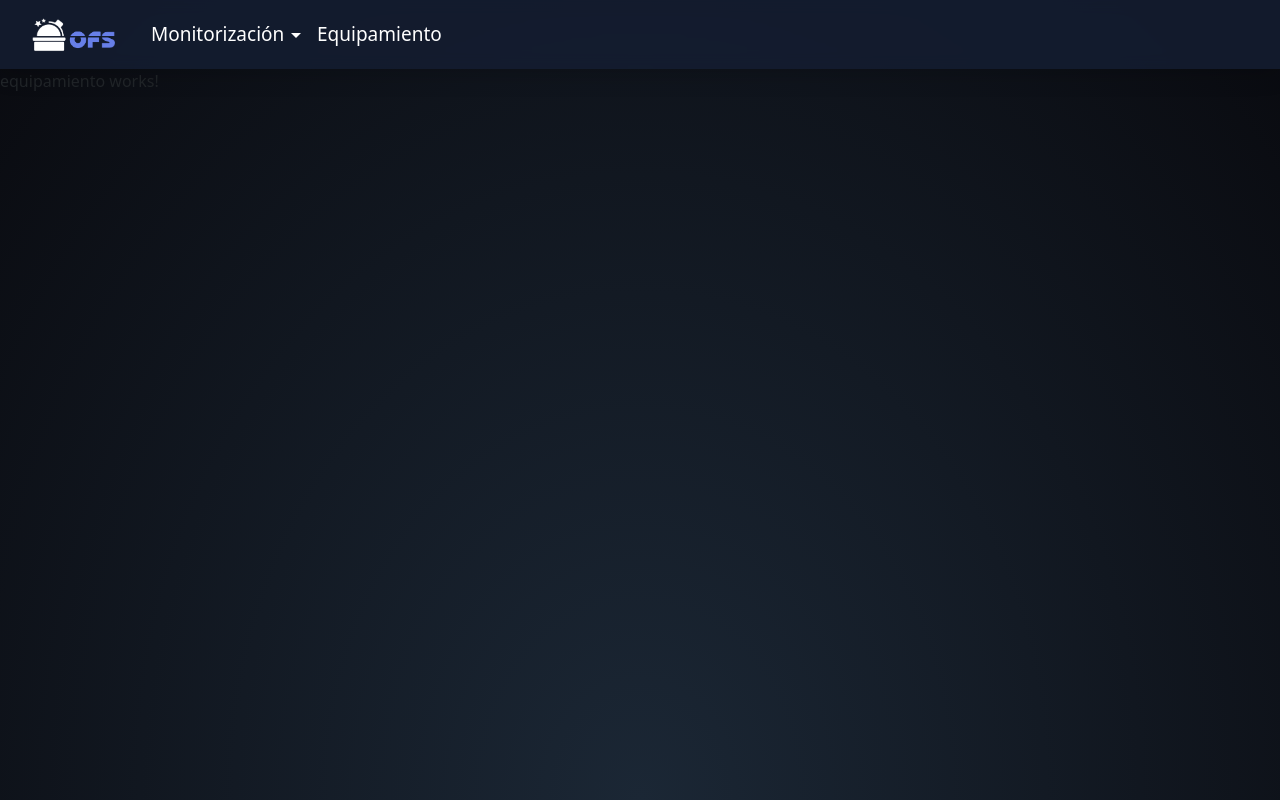
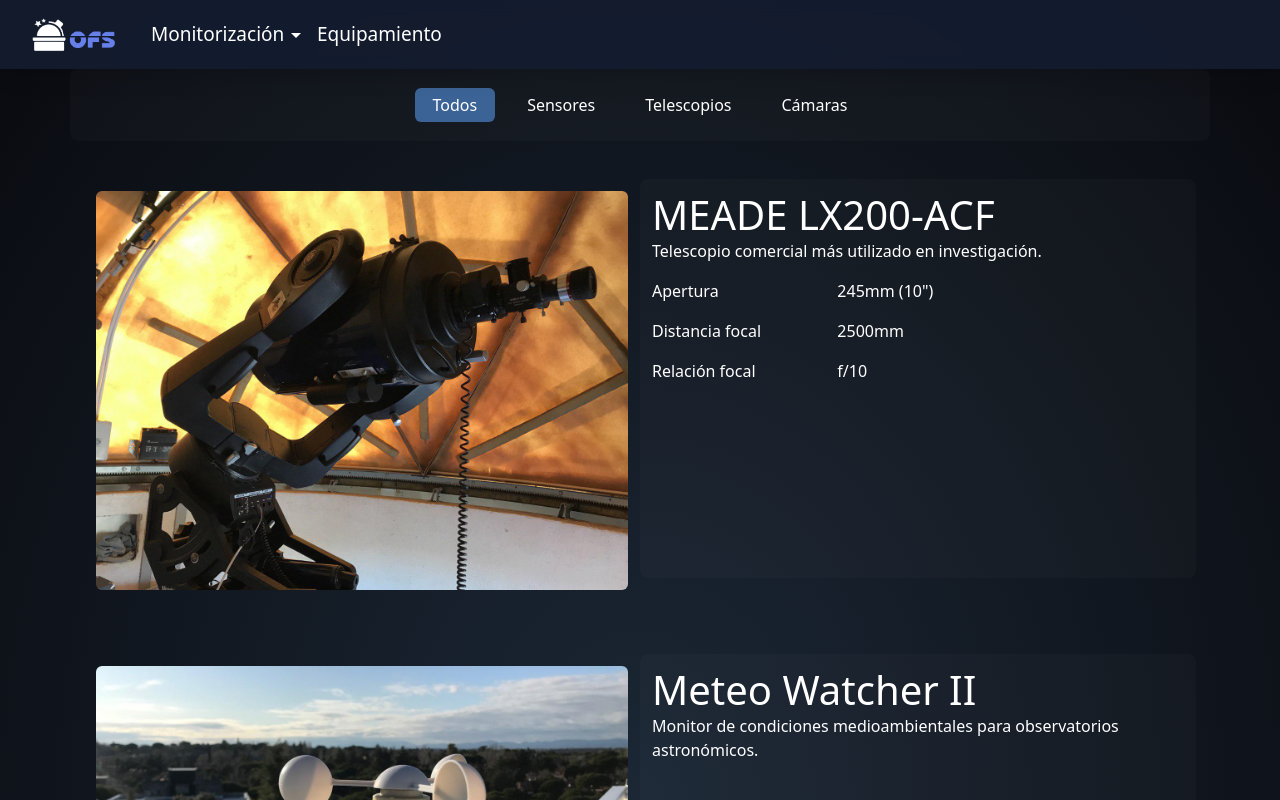
Before and after one commit to EddaBlanco/ofs_web, an Angular app in the folder ofs_web/: page /pages/equipamiento in a window 1280 px wide. Shown: the top 800 px of the page. Built offline with nearby package versions, Linux system fonts and the light colour scheme.

Commit message:
Equipamiento completado

```diff
--- a/ofs_web/src/app/pages/equipamiento/equipamiento.html
+++ b/ofs_web/src/app/pages/equipamiento/equipamiento.html
@@ -1 +1,27 @@
-<p>equipamiento works!</p>
+<div class="container flow-text text-white ">
+    <div class="row  justify-content-center ficha  ">
+        <div *ngFor="let elem of types" class="rounded button-filter  text-white col-auto  z-depth-5" [ngClass]="{selected: selectedType === elem.type}" (click)="filterEquipment(elem.type)">
+            <div>{{elem.label}}</div>
+        </div>
+    </div>
+    <div class="ficha row bg-transparent no-padding rounded z-depth-5" *ngFor="let device of showingEquipment">
+        <div class=" col-12 col-lg-6 no-padding">
+            <img class="image rounded" src="{{device.image}}">
+            <!-- <div class="col-12 row"> -->
+        </div>
+        <div class=" col-12 col-lg-6 ficha">
+
+            <h1 class="card-title">{{device.model}}</h1>
+
+            <p>{{device.description}}</p>
+            <div class="transparent" *ngFor="let property of device.properties ">
+                <div class="row">
+                    <p class="font-weight-light col-4">{{property.name}}</p>
+                    <p class="col-8">{{property.value}}</p>
+                </div>
+            </div>
+        </div>
+    </div>
+
+
+</div>
--- a/ofs_web/src/app/pages/equipamiento/equipamiento.scss
+++ b/ofs_web/src/app/pages/equipamiento/equipamiento.scss
@@ -0,0 +1,41 @@
+.selected {
+    background-color: #3c6396 !important;
+}
+
+.button-filter {
+    cursor: pointer;
+    display: inline-block;
+    padding: 5px 18px;
+    margin: 5px 7px;
+}
+
+.image {
+    object-fit: cover;
+    width: 100%;
+    height: 400px;
+}
+
+/* Tarjeta de equipo: separación y fondo estable para evitar cambios de color */
+.ficha {
+  background: rgba(255,255,255,0.02);
+  margin-bottom: 24px;
+  padding: 14px;
+  border-radius: 8px;
+}
+
+/* Asegura un padding interior entre imagen y texto en pantallas grandes */
+.ficha > .col-lg-6 {
+  padding: 12px;
+}
+
+/* Limitar tamaño de imagen para evitar pérdida de resolución extraña */
+.image {
+  max-height: 520px;
+  height: auto;
+  width: 100%;
+}
+
+/* En pantallas pequeñas, reducir la altura fija */
+@media (max-width: 767px) {
+  .image { max-height: 320px; }
+}
--- a/ofs_web/src/app/pages/equipamiento/equipamiento.ts
+++ b/ofs_web/src/app/pages/equipamiento/equipamiento.ts
@@ -1,11 +1,153 @@
 import { Component } from '@angular/core';
+import { CommonModule } from '@angular/common';
 
 @Component({
-  selector: 'app-equipamiento',
-  imports: [],
-  templateUrl: './equipamiento.html',
-  styleUrl: './equipamiento.scss'
+	selector: 'app-equipamiento',
+	standalone: true,
+	imports: [CommonModule],
+	templateUrl: './equipamiento.html',
+	styleUrls: ['./equipamiento.scss']
 })
 export class Equipamiento {
+	equipment: Array<any> = [];
+	showingEquipment: Array<any> = [];
+	selectedType = 'all';
+	types = [
+		{ type: 'all', label: 'Todos' },
+		{ type: 'sensor', label: 'Sensores' },
+		{ type: 'telescope', label: 'Telescopios' },
+		{ type: 'camera', label: 'Cámaras' }
+	];
 
+	// Para pruebas se incluye un listado de ejemplo. Sustituye por tu servicio real si lo deseas.
+	ngOnInit() {
+		this.equipment = [
+			{
+				name: 'Telescopio Meade',
+			model: 'MEADE LX200-ACF',
+			description: 'Telescopio comercial más utilizado en investigación.',
+			image: 'assets/img/equipment/meade-lx200.jpg',
+			type: 'telescope',
+			properties: [
+				{
+					name: 'Apertura',
+					value: '245mm (10")'
+				},
+				{
+					name: 'Distancia focal',
+					value: '2500mm'
+				},
+				{
+					name: 'Relación focal',
+					value: 'f/10'
+				}
+			]
+			},
+			{
+			name: 'Meteo Watcher',
+			model: 'Meteo Watcher II',
+			description: 'Monitor de condiciones medioambientales para observatorios astronómicos.',
+			image: 'assets/img/equipment/meteowatcher.jpg',
+			type: 'sensor',
+			properties: []
+		},
+    {
+			name: 'Estación Meteorológica',
+			model: 'Estación Meteorológica',
+			description:
+				'Estación meteorloógica de construcción propia, empleada para la recuperación de datos climáticos en el observatorio.',
+			image: 'assets/img/equipment/meteostation.jpg',
+			type: 'sensor',
+			properties: [
+				{
+					name: 'Sensores',
+					value: 'Temperatura, humedad, presión, viento, lluvia.'
+				}
+			]
+		},
+    {
+			name: 'Cámara DMK',
+			model: 'DMK41 02 AU',
+			description: 'Cámara profesional para máximo rendimiento en astrofotografía planetaria, lunar y solar.',
+			image: 'assets/img/equipment/dmk41.jpg',
+			type: 'camera',
+			properties: [
+				{
+					name: 'Resolución',
+					value: '1280 x 960 píxels'
+				},
+				{
+					name: 'Frame Rate',
+					value: '15 FPS'
+				},
+				{
+					name: 'Sensor',
+					value: '1/2 “CCD Sonyy ICX205AL (progressive scan)'
+				}
+			]
+		},
+			{
+				name: 'Mobotix M10',
+			model: 'Mobotix M10 AllaroundDual',
+			description: 'Cámara de videovigilancia Dual, resistente a la intemperie.',
+			image: 'assets/img/equipment/mobotix-m16.jpg',
+			type: 'camera',
+			properties: [
+				{
+					name: 'Sensor',
+					value: '1/1.8“ CMOS, 6MP (3072 x 2048), Progressive Scan.'
+				}
+			]
+			},
+      {
+			name: 'Mobotix Allsky',
+			model: 'Mobotix Q25 Hemisferic',
+			description: 'Cámara profesional hemisférica para exteriores con lente de ojo de pez.',
+			image: 'assets/img/equipment/mobotix-q25.jpg',
+			type: 'camera',
+			properties: [
+				{
+					name: 'Lente',
+					value: 'MX-B016'
+				},
+				{
+					name: 'Sensor',
+					value: '1/1.8“ CMOS, 6MP (3072 x 2048), Progressive Scan'
+				}
+			]
+		},
+    {
+			name: 'Webcam',
+			model: 'Philips ToUcam PRO',
+			description: '',
+			image: 'assets/img/equipment/philips-toucam.jpg',
+			type: 'camera',
+			properties: [
+				{
+					name: 'Resolución',
+					value: '1280x960 píxels'
+				},
+				{
+					name: 'Frame Rate',
+					value: '60 FPS'
+				},
+				{
+					name: 'Sensor',
+					value: 'CCD'
+				}
+			]
+		},
+		];
+
+		this.showingEquipment = this.equipment;
+	}
+
+	filterEquipment(type: string) {
+		this.selectedType = type;
+		if (type === 'all') {
+			this.showingEquipment = this.equipment;
+		} else {
+			this.showingEquipment = this.equipment.filter((device) => device.type === type);
+		}
+	}
 }
--- a/ofs_web/src/index.html
+++ b/ofs_web/src/index.html
@@ -7,7 +7,7 @@
   <title>OfsWeb</title>
   <base href="/">
   <meta name="viewport" content="width=device-width, initial-scale=1">
-  <link rel="icon" type="image/x-icon" href="favicon.ico">
+  <link rel="icon" type="image/x-icon" href="assets/img/logos/logo_obbs.png">
 </head>
 <body>
   <app-root></app-root>
--- a/ofs_web/src/styles.scss
+++ b/ofs_web/src/styles.scss
@@ -5,5 +5,5 @@
   margin: 0;
   padding: 0;
   box-sizing: border-box;
-  background: radial-gradient(ellipse at bottom, #1B2735 0%, #090A0F 100%);
+  background: #0a0e1a;
 }
```
Also changed, not shown: ofs_web/src/assets/img/logos/logo_obbs.png (added), ofs_web/src/assets/img/logos/logo_ofs.png (added).
